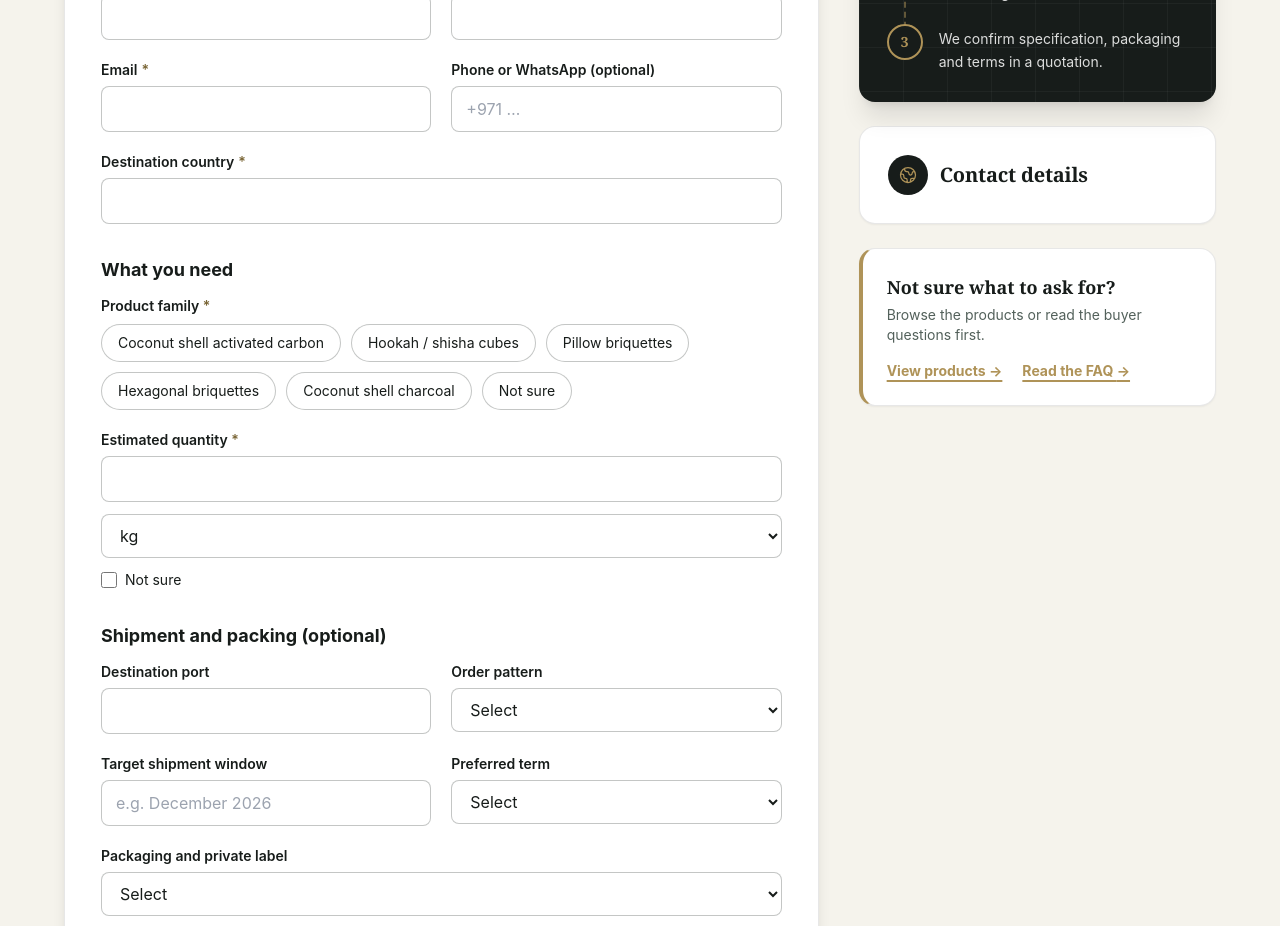
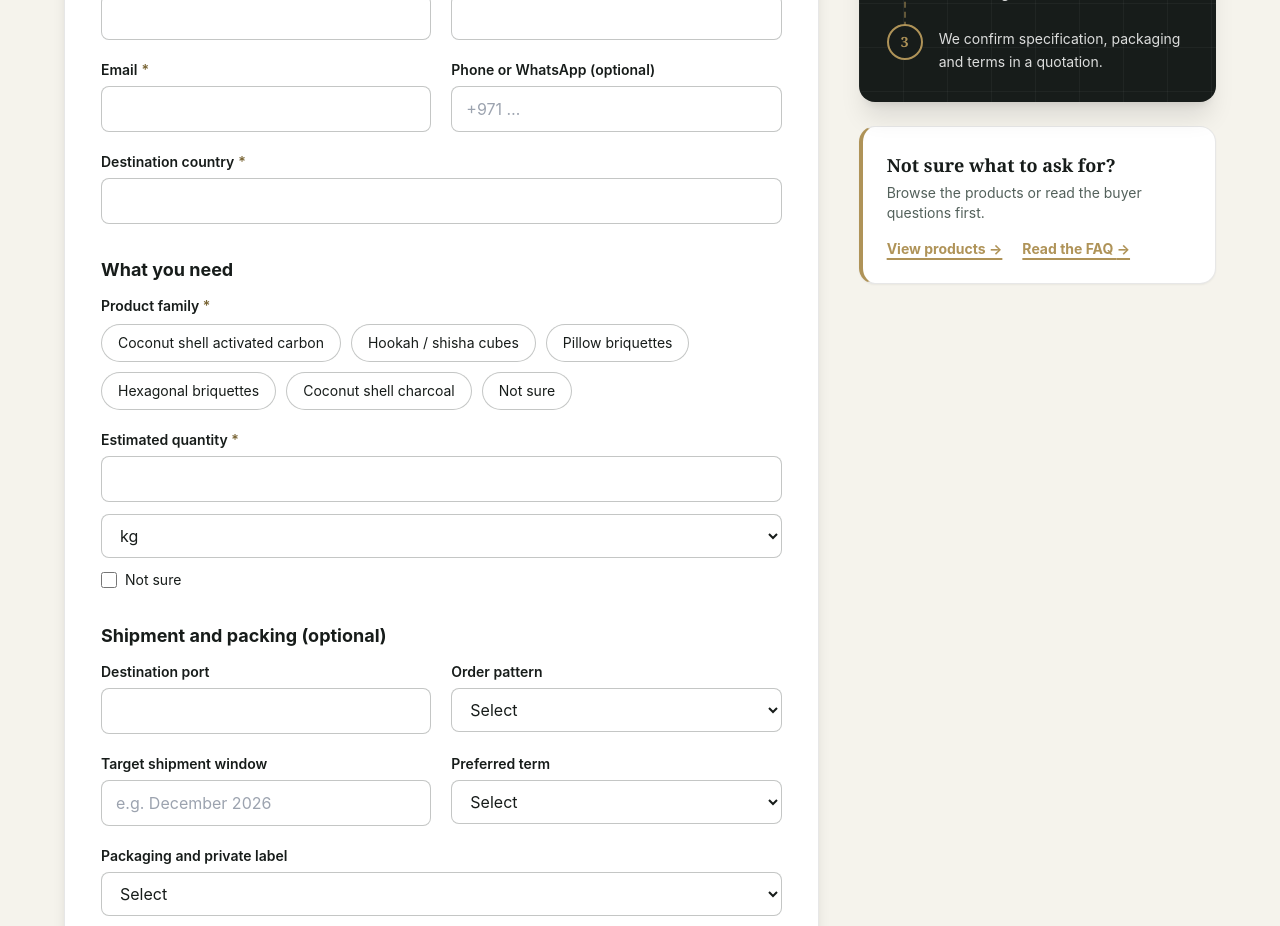
Before and after one commit to yashshingne33/shreeshyamexports, a React (Vite) app: page /request-a-quote in a window 1280 px wide. Shown: the part 1020-1946 px from the top of the page. Built offline with nearby package versions, Linux system fonts and the light colour scheme.

Commit message:
remove conatct details card section from quote page

```diff
--- a/src/pages/RequestQuote.jsx
+++ b/src/pages/RequestQuote.jsx
@@ -81,14 +81,6 @@ export default function RequestQuote() {
               </div>
             </div>
 
-            <div className="rounded-2xl border border-charcoal/10 bg-white p-7 shadow-sm">
-              <div className="flex items-center gap-3">
-                <span className="flex h-10 w-10 items-center justify-center rounded-full bg-charcoal text-brass"><Icon d={ICONS.globe} className="h-5 w-5" /></span>
-                <h2 className="font-serif text-xl font-bold text-charcoal">Contact details</h2>
-              </div>
-              <ContactLines className="mt-5" />
-            </div>
-
             <div className="rounded-2xl border border-charcoal/10 border-l-4 border-l-brass bg-white p-6 shadow-sm">
               <p className="font-serif text-lg font-bold text-charcoal">Not sure what to ask for?</p>
               <p className="mt-1 text-sm text-slate">Browse the products or read the buyer questions first.</p>
```
